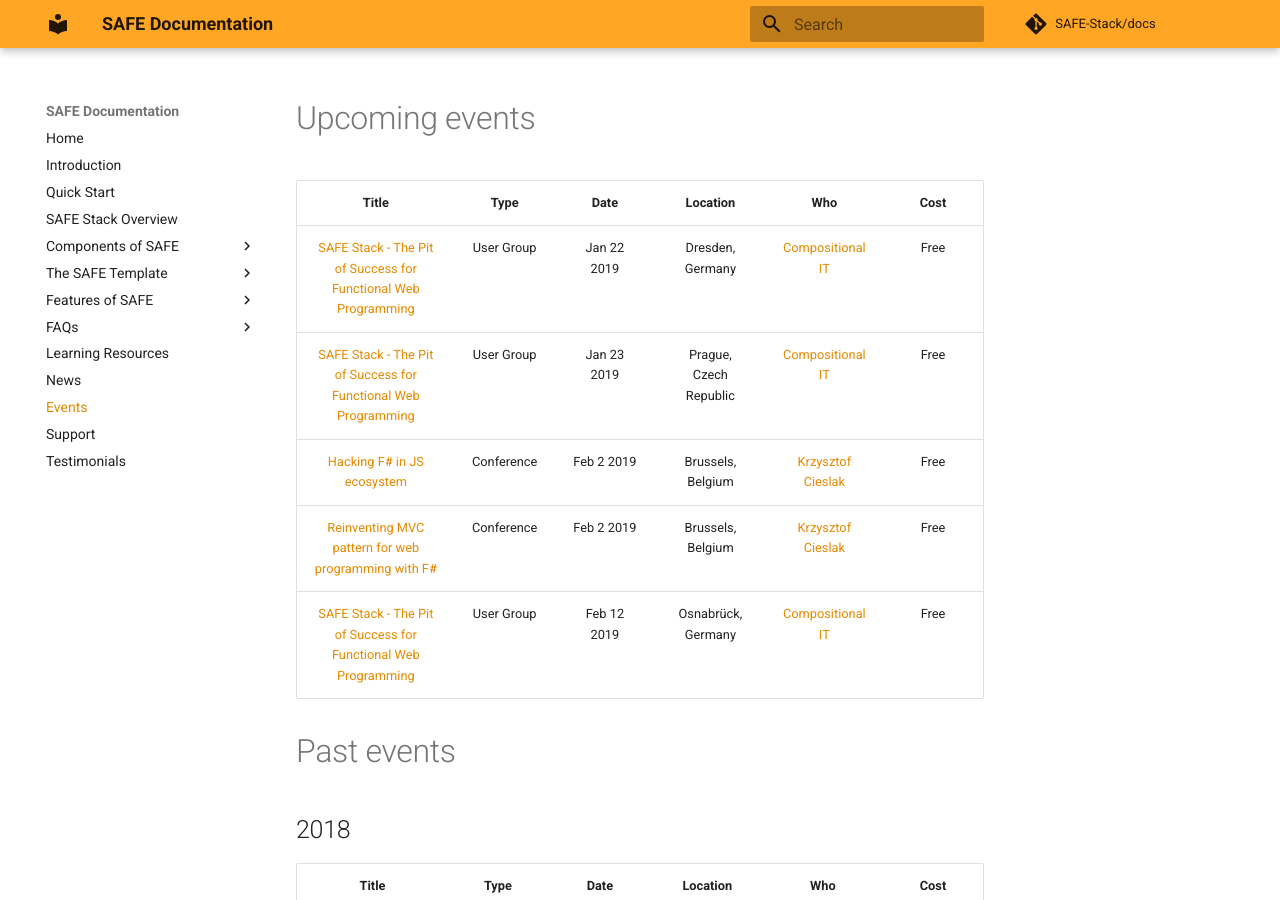
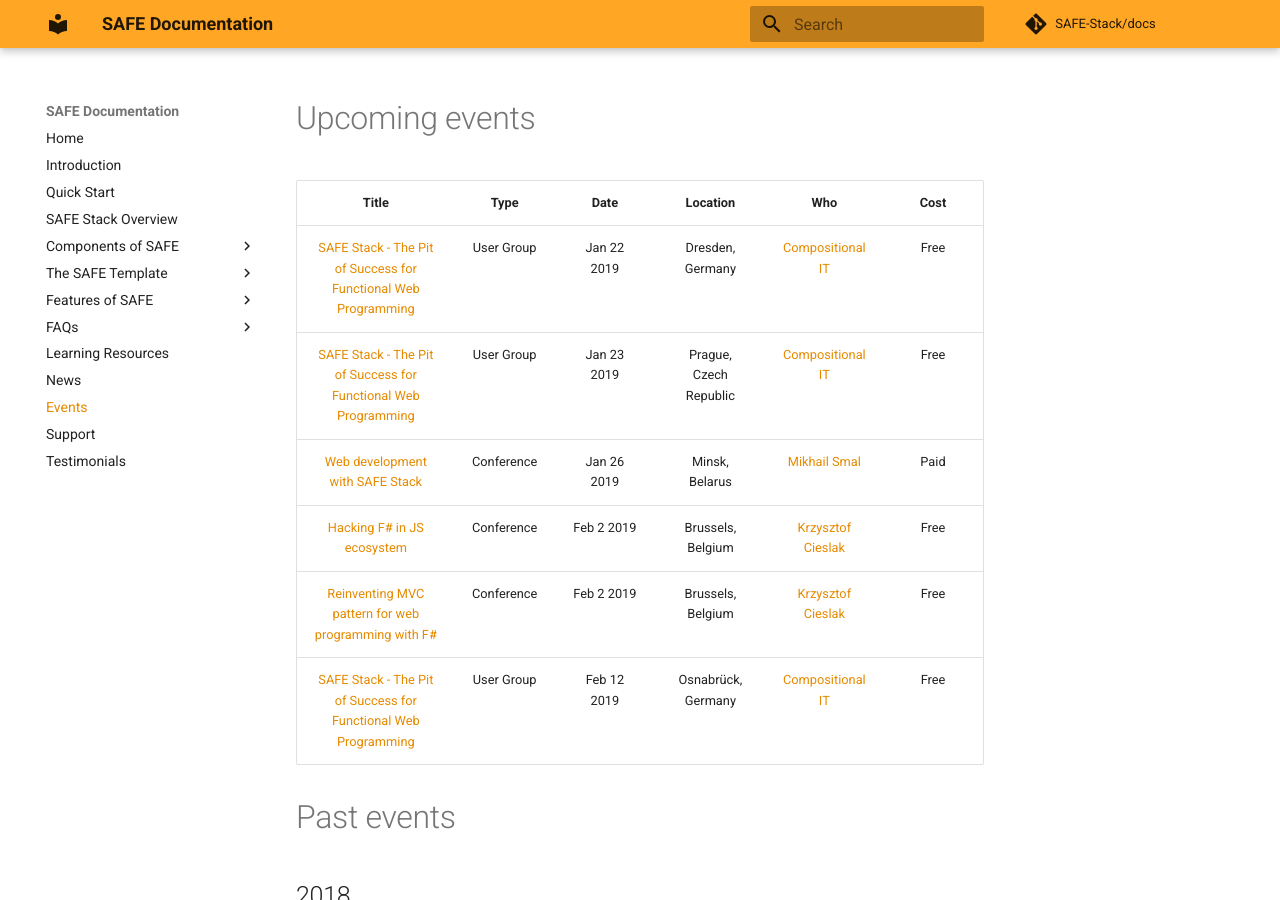
Before and after one commit to SAFE-Stack/docs, an MkDocs documentation site: the page built from docs/events.md, in a window 1280 px wide and 900 px high. Built offline with MkDocs 1.6.1 and Material for MkDocs 9.7.7, drawn with Linux system fonts in a browser that asks for light colours; comment, search, counter and statistics services are not loaded.

Commit message:
Add Mikhail Smal Conference talk 26.01.2019

```diff
--- a/docs/events.md
+++ b/docs/events.md
@@ -4,6 +4,7 @@
 |:-:|:-:|:-:|:-:|:-:|:-:|
 | [SAFE Stack - The Pit of Success for Functional Web Programming](https://www.meetup.com/de-DE/NET-User-Group-Dresden/events/256717140/) | User Group | Jan 22 2019 | Dresden, Germany | [Compositional IT](https://compositional-it.com) | Free
 | [SAFE Stack - The Pit of Success for Functional Web Programming](https://www.meetup.com/FSharping/events/257156925/) | User Group | Jan 23 2019 | Prague, Czech Republic | [Compositional IT](https://compositional-it.com) | Free
+| [Web development with SAFE Stack](https://fby.by/#talk_MikhailSmal) | Conference | Jan 26 2019 | Minsk, Belarus | [Mikhail Smal](https://twitter.com/mvsmal) | Paid
 | [Hacking F# in JS ecosystem](https://fosdem.org/2019/schedule/event/dotnet_fsharp_js_ecosystem/) | Conference | Feb 2 2019 | Brussels, Belgium | [Krzysztof Cieslak](https://twitter.com/k_cieslak) | Free
 | [Reinventing MVC pattern for web programming with F#](https://fosdem.org/2019/schedule/event/dotnet_fsharp_reinventing_mvc/) | Conference | Feb 2 2019 | Brussels, Belgium | [Krzysztof Cieslak](https://twitter.com/k_cieslak) | Free
 | [SAFE Stack - The Pit of Success for Functional Web Programming](https://www.meetup.com/FSharpOsnabruck/events/257131027/) | User Group | Feb 12 2019 | Osnabrück, Germany | [Compositional IT](https://compositional-it.com) | Free
```
